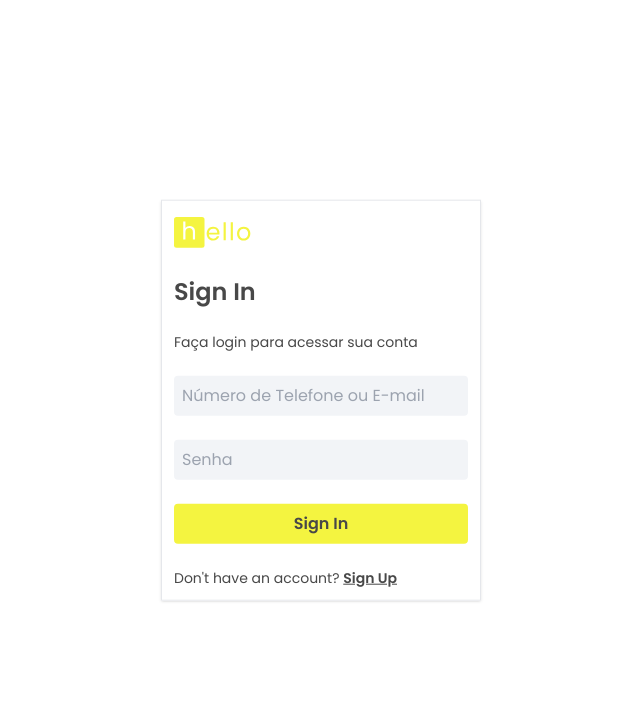
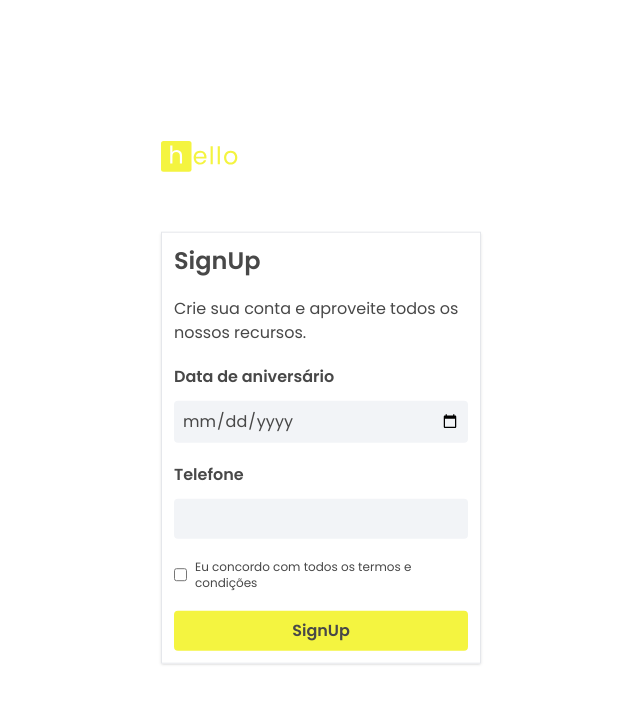
Before and after one commit to obedeDintala123/hello, a React (Create React App) app: page /signUp/step3 in a window 1280 px wide. Shown: the top 704 px of the page, without its empty margins (319-959 px from the left). Built offline with nearby package versions, Linux system fonts and the light colour scheme.

Commit message:
Atualizando arquivos

```diff
--- a/src/App.js
+++ b/src/App.js
@@ -1,8 +1,10 @@
 import {useState, useEffect} from 'react';
+import { Outlet } from 'react-router-dom';
 
 import Splash from './compontes/screens/splash';
 
-import SignIn from './compontes/screens/signIn';
+import {FormProvider} from './context/FormContext'
+
 function App() {
   const [splashVisible, setSplashVisible] = useState(true);
 
@@ -19,12 +21,10 @@ function App() {
   }, [])
 
   return (
-    <>
-     {
-        splashVisible ? <Splash /> : <SignIn />
-     }
-    </>
-  );
+   <FormProvider>
+   {splashVisible ? <Splash /> : <Outlet />}
+   </FormProvider>
+  )
 }
 
 export default App;
--- a/src/assents/style/output.css
+++ b/src/assents/style/output.css
@@ -607,6 +607,26 @@ video {
   justify-content: space-between;
 }
 
+.gap-10 {
+  gap: 2.5rem;
+}
+
+.gap-14 {
+  gap: 3.5rem;
+}
+
+.gap-2 {
+  gap: 0.5rem;
+}
+
+.gap-3 {
+  gap: 0.75rem;
+}
+
+.gap-5 {
+  gap: 1.25rem;
+}
+
 .gap-6 {
   gap: 1.5rem;
 }
@@ -629,16 +649,12 @@ video {
   background-color: rgb(244 244 64 / var(--tw-bg-opacity, 1));
 }
 
+.p-2 {
+  padding: 0.5rem;
+}
+
 .p-3 {
   padding: 0.75rem;
-}
-
-.p-6 {
-  padding: 1.5rem;
-}
-
-.p-2 {
-  padding: 0.5rem;
 }
 
 .text-center {
--- a/src/compontes/screens/formComponents/Button.js
+++ b/src/compontes/screens/formComponents/Button.js
@@ -1,6 +1,17 @@
-import '../../../assents/style/output.css'
-const Button = ({text, type, id, name}) => {
-    return <button className='p-2 bg-[#F4F440] rounded font-medium' type={type} id={id} name={name}>{text}</button>
-}
+import "../../../assents/style/output.css";
+
+const Button = ({ text, type, id, name, onClick }) => {
+  return (
+    <button
+      className="p-2 bg-[#F4F440] rounded font-medium w-full"
+      type={type}
+      id={id}
+      name={name}
+      onClick={onClick}
+    >
+      {text}
+    </button>
+  );
+};
 
 export default Button;
--- a/src/compontes/screens/formComponents/Input.js
+++ b/src/compontes/screens/formComponents/Input.js
@@ -1,6 +1,8 @@
 import '../../../assents/style/output.css';
-const Input = ({type, placeholder, name, id}) => {
-    return <input className='w-full outline-none bg-[#F2F4F7] p-2 rounded' type={type} placeholder={placeholder} name={name} id={id} />
+const Input = ({type, placeholder, name, id, handleOnchange, value}) => {
+
+    return  <input onChange={handleOnchange} className='w-full outline-none bg-[#F2F4F7] p-2 rounded' type={type} placeholder={placeholder} name={name} id={id} value={value}required/>
+
 }
 
 export default Input;
--- a/src/compontes/screens/signIn.js
+++ b/src/compontes/screens/signIn.js
@@ -1,25 +1,79 @@
-import logo from '../../assents/img/hello_logo.svg';
+import { useState, useEffect } from "react";
 
-import Input from './formComponents/Input';
-import Button from './formComponents/Button';
+import { Link } from "react-router-dom";
+
+import logo from "../../assents/img/hello_logo.svg";
+
+import Input from "./formComponents/Input";
+import Button from "./formComponents/Button";
 const SignIn = () => {
-    return (
 
-            <form className='lg:w-3/12 flex flex-col gap-6 justify-between p-3 border shadow absolute top-1/2 left-1/2 transform -translate-x-1/2 -translate-y-1/2 max-sm:w-11/12 sm:w-11/12 md:w-3/5'>
-            <div className='flex flex-col gap-6'>
-                <img src={logo} alt='logo' className='w-20 text-center'/>
-                <h1 className='text-2xl font-medium'>Sign In</h1>
-                <span className='text-sm'>Faça login para acessar sua conta</span>
-            </div>
-          <div className='flex flex-col gap-6'>
-          <Input type="email" placeholder="Número de Telefone ou E-mail" name="email" id="email"/>
-           <Input type="password" placeholder="Senha" name="senha" id="senha" />
-            <Button type="submit" text="Sign In" name="signInButton" id="signInButton" />
-          </div>
-            <p className='text-sm'>Don't have an account? <a href="/signup" className='underline font-medium'>Sign Up</a></p>
-        </form>
+  const [signInData, setSignInData] = useState([]);
+  const [users, setUsers] = useState([]);
 
-    )
-}
+  const submit = (e) => {
+    e.preventDefault();
+    console.log(signInData);
+  }
+
+  const handleOnchange = (e) => {
+    setSignInData({...signInData, [e.target.name]: e.target.value});
+  }
+
+  useEffect(() => {
+    fetch("http://localhost:5000/Users")
+    .then((response) => response.json())
+    .then((data) => setUsers(data))
+    .catch((error) => console.error(error))
+  }, []);
+
+  return (
+    <form onSubmit={submit} method="POST" className="lg:w-3/12 flex flex-col gap-6 justify-between p-3 border shadow absolute top-1/2 left-1/2 transform -translate-x-1/2 -translate-y-1/2 max-sm:w-11/12 sm:w-11/12 md:w-3/5">
+      <div className="flex flex-col gap-6">
+        <img src={logo} alt="logo" className="w-20 text-center" />
+        <h1 className="text-2xl font-medium">Sign In</h1>
+        <span className="text-sm">Faça login para acessar sua conta</span>
+      </div>
+      <div className="flex flex-col gap-6">
+        <Input
+          type="email"
+          placeholder="Número de Telefone ou E-mail"
+          name="email"
+          id="email"
+          handleOnchange={handleOnchange}
+        />
+        <Input type="password" placeholder="Senha" name="password" id="password"  handleOnchange={handleOnchange}/>
+        <Button
+          type="submit"
+          text="Sign In"
+          name="signInButton"
+          id="signInButton"
+        />
+      </div>
+
+      <p className="text-sm">
+        Não possue uma conta?{" "}
+        <Link to="/signUp" className="underline font-medium">
+          Sign Up
+        </Link>
+      </p>
+
+      {users ? (
+        <div>
+          <h1>Usuários</h1>
+          <ul>
+            {users.find((user) => user.email === signInData.email && user.password === signInData.password) ? (
+              <li>Usuário encontrado</li>
+            ) : (
+              <li>Usuário não encontrado</li>
+            )}
+          </ul>
+        </div>
+      ) : (
+        null
+      )}
+    </form>
+  );
+};
 
 export default SignIn;
--- /dev/null
+++ b/src/compontes/screens/signUp_screen/signUp.js
@@ -0,0 +1,23 @@
+import { FormProvider } from "../../../context/FormContext";
+
+import SignUpOne from "./signUpOne";
+import SignUpTwo from "./signUpTwo";
+import SignUpThree from "./signUpThree";
+
+import "../../../assents/style/output.css";
+import { Routes, Route } from "react-router-dom";
+
+const SignUp = () => {
+
+  return (
+  <FormProvider>
+    <Routes>
+      <Route path="/" element={<SignUpOne />} />
+      <Route path="step2" element={<SignUpTwo />} />
+      <Route path="step3" element={<SignUpThree />} />
+    </Routes>
+  </FormProvider>
+  );
+};
+
+export default SignUp;
--- /dev/null
+++ b/src/compontes/screens/signUp_screen/signUpOne.js
@@ -0,0 +1,27 @@
+import { useNavigate } from "react-router-dom";
+
+import logo from "../../../assents/img/hello_logo.svg";
+
+import Button from "../formComponents/Button";
+const SignUpOne = () => {
+  const navigate = useNavigate();
+
+  return (
+    <div className="absolute top-1/2 left-1/2 transform -translate-x-1/2 -translate-y-1/2 lg:w-3/12 flex flex-col gap-10 justify-between  max-sm:w-11/12 sm:w-11/12 md:w-3/5">
+      <img src={logo} alt="Hello Logo" className="w-20 text-center" />
+      <div className="flex flex-col gap-5 border shadow p-3">
+        <h1 className="text-2xl font-medium">SignUp</h1>
+        <p>Crie sua conta e aproveite todos os nossos recursos.</p>
+        <Button
+          type="submit"
+          text="Começar"
+          name="buttonComecar"
+          id="buttonComecar"
+          onClick={() => navigate("step2")}
+        />
+      </div>
+    </div>
+  );
+};
+
+export default SignUpOne;
--- /dev/null
+++ b/src/compontes/screens/signUp_screen/signUpThree.js
@@ -0,0 +1,109 @@
+import logo from "../../../assents/img/hello_logo.svg";
+
+import Input from "../formComponents/Input";
+import Button from "../formComponents/Button";
+
+import "../../../assents/style/output.css";
+
+import { useContext } from "react";
+import { useNavigate } from "react-router-dom";
+
+import { FormContext } from "../../../context/FormContext";
+
+const SignUpThree = () => {
+  const { formData, setFormData } = useContext(FormContext);
+  const navigate = useNavigate();
+
+  const submit = (e) => {
+    e.preventDefault();
+    FetchCreate('http://localhost:5000/Users', 'POST', formData);
+    navigate("/");
+  };
+
+  const handleOnchange = (e) => {
+    setFormData({ ...formData, [e.target.name]: e.target.value });
+    formatedDate(e);
+  };
+
+  const formatedDate = (e) => {
+    const { name, value } = e.target;
+
+    if (name === "date" && value) {
+      const formatedDate = value.split("-").reverse().join("/");
+      setFormData({ ...formData, [name]: formatedDate });
+    }
+  };
+
+  const handleClick = (e) => {
+    if (e.target.checked) {
+      console.log("Clicado");
+    } else {
+      console.log("Não clicado");
+    }
+  };
+
+  const FetchCreate = (url, method, data) => {
+    fetch(url, {
+      method: method,
+      headers: { "Content-Type": "application/json" },
+      body: JSON.stringify(data)
+    })
+      .then((response) => response.json())
+      .then((data) => console.log(data))
+      .catch((error) => console.log(error));
+  };
+
+  return (
+    <div className="flex flex-col gap-14 absolute top-1/2 left-1/2 transform -translate-x-1/2 -translate-y-1/2 lg:w-3/12 max-sm:w-11/12 sm:w-11/12 md:w-3/5">
+      <img src={logo} alt="logo" className="w-20 text-center" />
+
+      <form
+        onSubmit={submit}
+        className="flex flex-col gap-5 justify-between border shadow p-3"
+      >
+        <h1 className="text-2xl font-medium">SignUp</h1>
+        <p>Crie sua conta e aproveite todos os nossos recursos.</p>
+
+        <div className="flex flex-col gap-3">
+          <label htmlFor="date" className="font-medium">
+            Data de aniversário
+          </label>
+          <Input
+            type="date"
+            name="date"
+            id="date"
+            handleOnchange={handleOnchange}
+          />
+        </div>
+
+        <div className="flex flex-col gap-3">
+          <label htmlFor="number" className="font-medium">
+            Telefone
+          </label>
+          <Input
+            type="number"
+            name="number"
+            id="number"
+            handleOnchange={handleOnchange}
+          />
+        </div>
+
+        <div className="flex gap-2">
+          <input type="checkbox" onClick={handleClick} required />
+          <span className="text-xs ">
+            Eu concordo com todos os termos e condições
+          </span>
+        </div>
+
+        <Button
+          text="SignUp"
+          name="signUpButton"
+          id="signUpButton"
+          type="submit"
+        />
+      </form>
+    </div>
+  );
+};
+
+export default SignUpThree;
--- /dev/null
+++ b/src/compontes/screens/signUp_screen/signUpTwo.js
@@ -0,0 +1,42 @@
+import { useState, useContext } from 'react';
+import { useNavigate } from 'react-router-dom';
+import { FormContext } from '../../../context/FormContext';
+
+import logo from '../../../assents/img/hello_logo.svg';
+
+import Input from "../formComponents/Input";
+import Button from "../formComponents/Button";
+
+import '../../../assents/style/output.css'
+
+const SignUpTwo = () => {
+    const navigate = useNavigate();
+    const {formData, setFormData} = useContext(FormContext);
+
+    const submit = (e) => {
+        e.preventDefault();
+        console.log(formData);
+        navigate('/signUp/step3');
+    }
+
+    const handleOnchange = (e) => {
+     setFormData({...formData, [e.target.name]: e.target.value});
+    }
+
+
+return (
+    <div className='flex flex-col gap-14 absolute top-1/2 left-1/2 transform -translate-x-1/2 -translate-y-1/2 lg:w-3/12 max-sm:w-11/12 sm:w-11/12 md:w-3/5'>
+    <img src={logo} alt='logo' className='w-20 text-center'/>
+    <form onSubmit={submit} method="POST" className='flex flex-col gap-5 justify-between border shadow p-3' name='form' id='form'>
+        <h1 className='text-2xl font-medium'>SignUp</h1>
+        <p>Crie sua conta e aproveite todos os nossos recursos.</p>
+        <Input type="text" placeholder="Nome" name="nome" id="nome" handleOnchange={handleOnchange}/>
+        <Input type="email" placeholder="E-mail" name="email" id="email" handleOnchange={handleOnchange}/>
+        <Input type="password" placeholder="Senha" name="password" id="password" handleOnchange={handleOnchange}/>
+        <Button type="submit" name="buttonSeguir" id="buttonSeguir" text="A seguir" />
+    </form>
+    </div>
+)
+}
+
+export default SignUpTwo;
--- /dev/null
+++ b/src/context/FormContext.js
@@ -0,0 +1,19 @@
+import { createContext, useState } from "react";
+
+export const FormContext = createContext();
+
+export const FormProvider = ({ children }) => {
+  const [formData, setFormData] = useState({
+    nome: "",
+    email: "",
+    password: "",
+    number: "",
+    date: ""
+  });
+
+  return (
+    <FormContext.Provider value={{ formData, setFormData }}>
+      {children}
+    </FormContext.Provider>
+  );
+};
--- a/src/index.js
+++ b/src/index.js
@@ -1,13 +1,41 @@
-import React from 'react';
-import ReactDOM from 'react-dom/client';
-import './index.css';
-import App from './App';
-import reportWebVitals from './reportWebVitals';
+import React from "react";
+import ReactDOM from "react-dom/client";
+import "./index.css";
+import App from "./App";
+import reportWebVitals from "./reportWebVitals";
 
-const root = ReactDOM.createRoot(document.getElementById('root'));
+import { createBrowserRouter, RouterProvider } from "react-router-dom";
+
+import SignIn from "./compontes/screens/signIn";
+import SignUp from "./compontes/screens/signUp_screen/signUp";
+
+import SignUpOne from "./compontes/screens/signUp_screen/signUpOne";
+import SignUpTwo from "./compontes/screens/signUp_screen/signUpTwo";
+import SignUpThree from "./compontes/screens/signUp_screen/signUpThree";
+
+const router = createBrowserRouter([
+  {
+    path: "/",
+    element: <App />,
+    children: [
+      { path: "/", element: <SignIn /> },
+      {
+        path: "signUp",
+        element: <SignUp />,
+        children: [
+          { path: "", element: <SignUpOne /> },
+          { path: "step2", element: <SignUpTwo /> },
+          { path: "step3", element: <SignUpThree /> }
+        ]
+      }
+    ]
+  }
+]);
+
+const root = ReactDOM.createRoot(document.getElementById("root"));
 root.render(
   <React.StrictMode>
-    <App />
+    <RouterProvider router={router} />
   </React.StrictMode>
 );
 
```
Also changed, not shown: src/context/ThemeContext.js (added).
